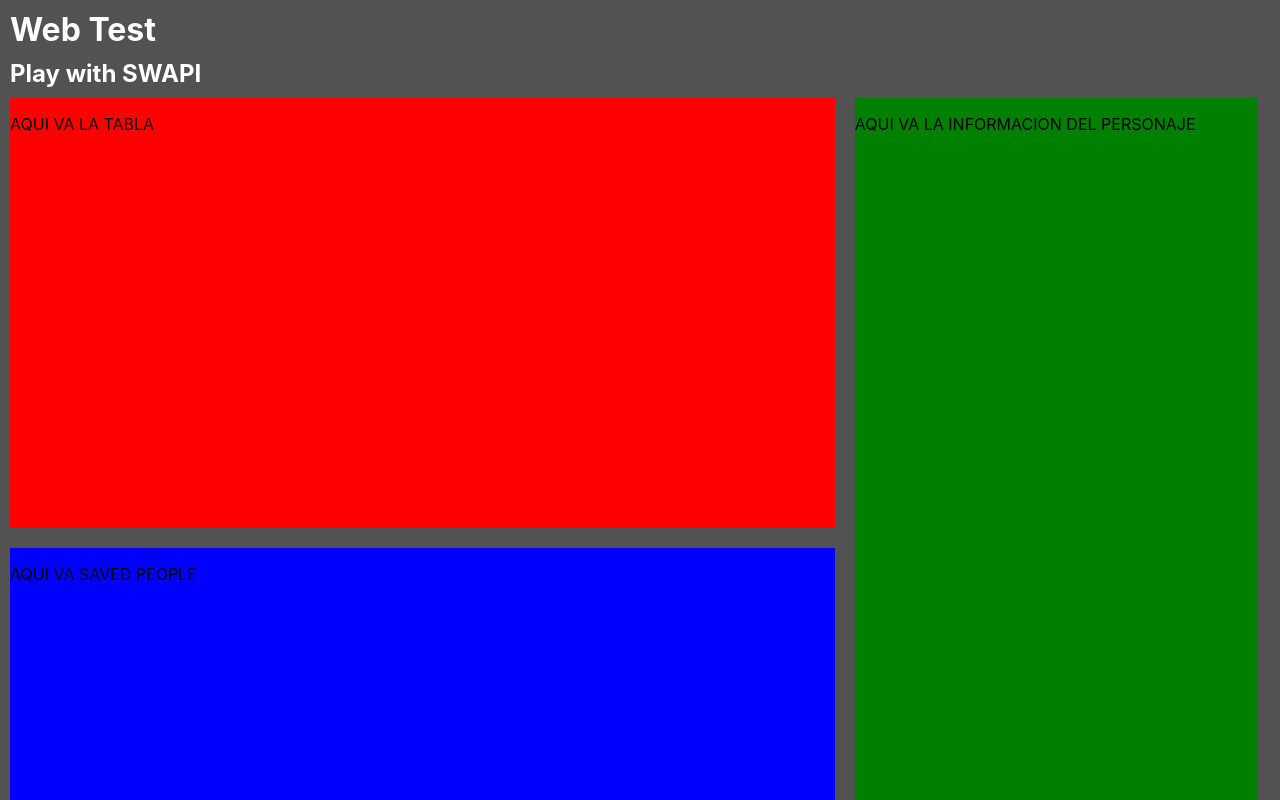
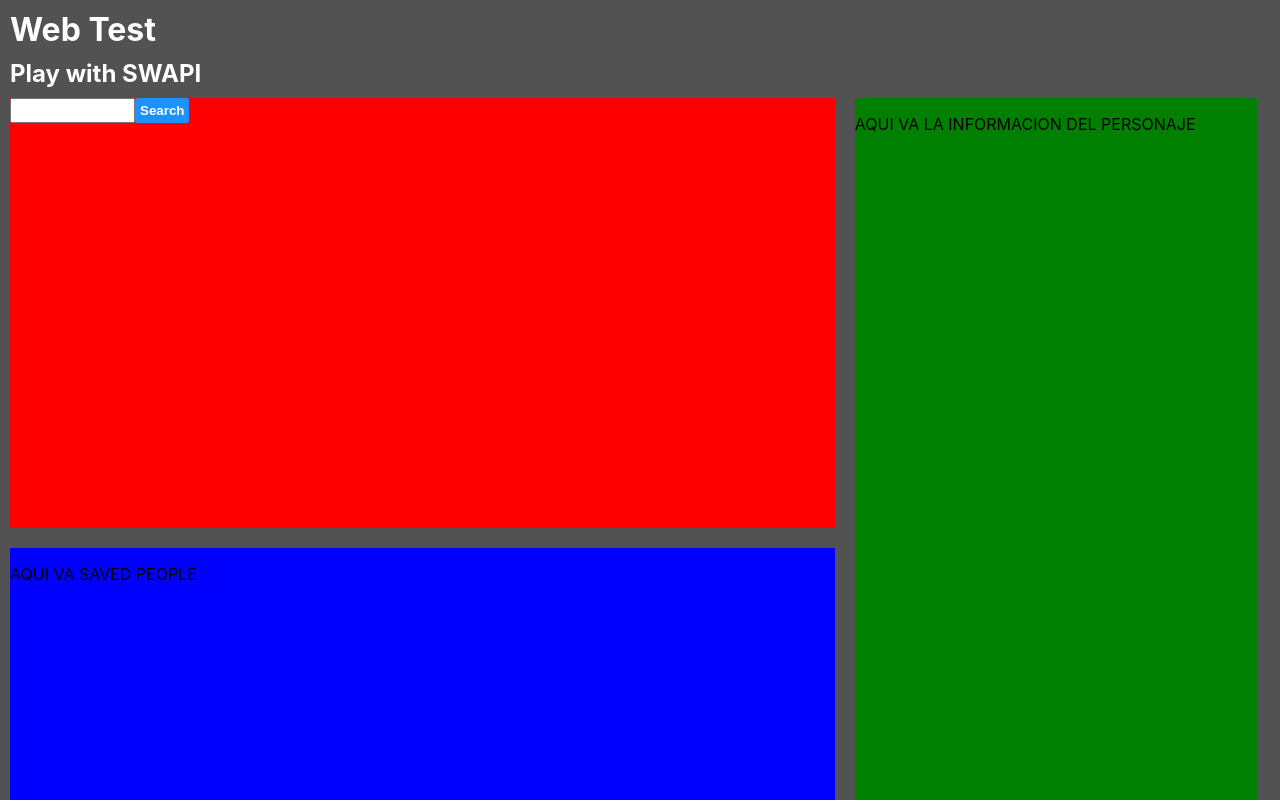
Before and after one commit to enricvelasco/first-react-project, a React (Vite) app: page / in a window 1280 px wide. Built offline with nearby package versions, Linux system fonts and the light colour scheme.

Commit message:
input-search

```diff
--- a/src/components/containers/table/index.jsx
+++ b/src/components/containers/table/index.jsx
@@ -1,7 +1,8 @@
+import SearchInput from "../../ui/searchInput"
 
 function Table (){
     return (
-        <p>AQUI VA LA TABLA</p>
+        <SearchInput/>
     )
 }
 
--- /dev/null
+++ b/src/components/ui/searchInput/index.jsx
@@ -0,0 +1,17 @@
+import './style.css';
+
+const SearchInput = () =>{
+    const handleChange = (event) =>{
+        console.log(event.target.value)
+    }
+
+    return (
+        <div>
+            {/*<input type="search" onChange={(event)=>handleChange(event)}/>*/}
+            <input className={'searcher'} type="search" onChange={handleChange}/>
+            <button className={'button-search'}>Search</button>
+        </div>
+    )
+}
+
+export default SearchInput
--- /dev/null
+++ b/src/components/ui/searchInput/style.css
@@ -0,0 +1,15 @@
+.button-search {
+    width: auto;
+    height: 25px;
+    padding: 5px;
+    background-color: #1e90ff;
+    border: 0px;
+    border-radius: 2px;
+    color: #ffffff;
+    font-weight: bold;
+}
+
+.searcher{
+    width: 125px;
+    height: 25px;
+}
```
